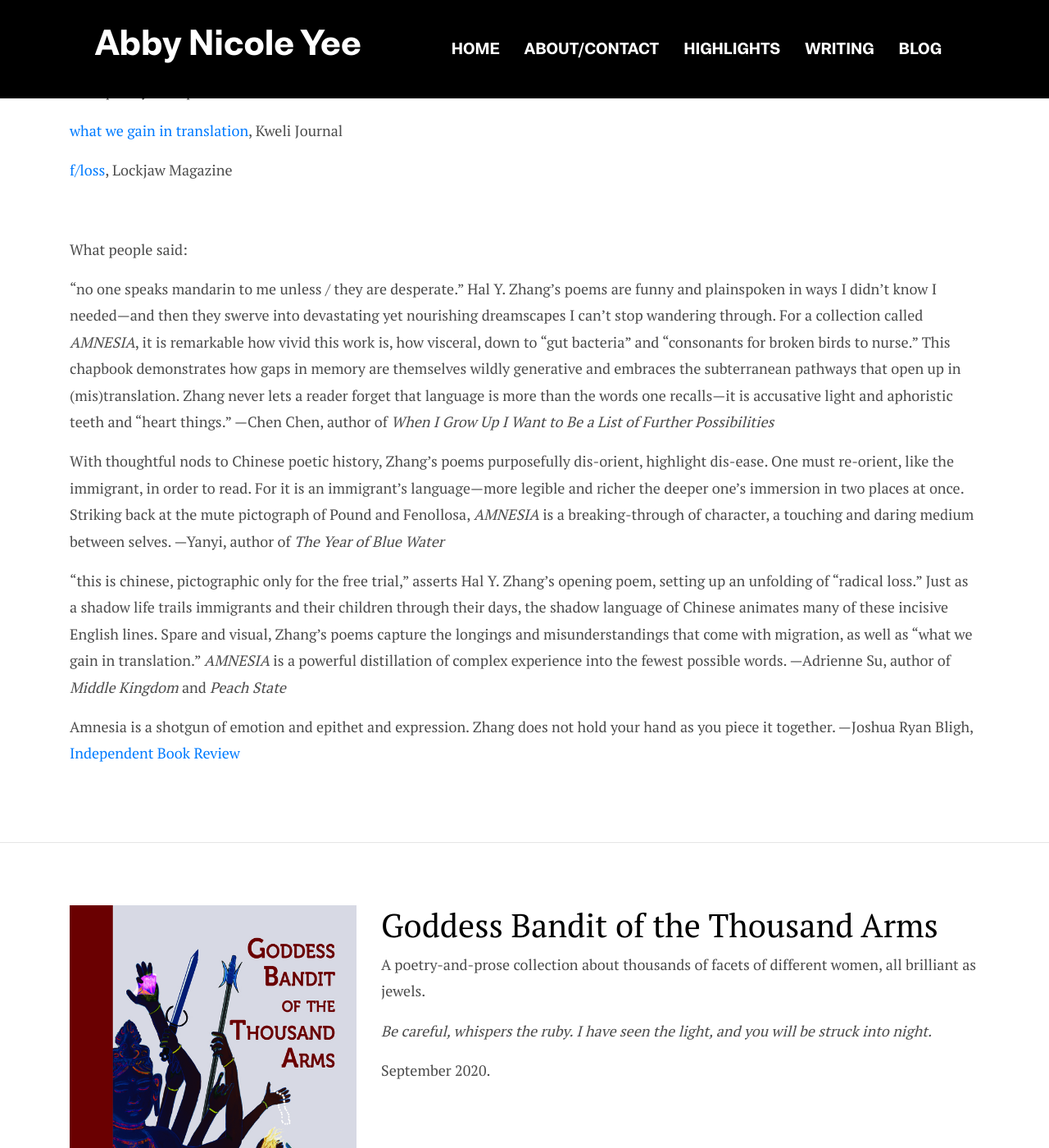
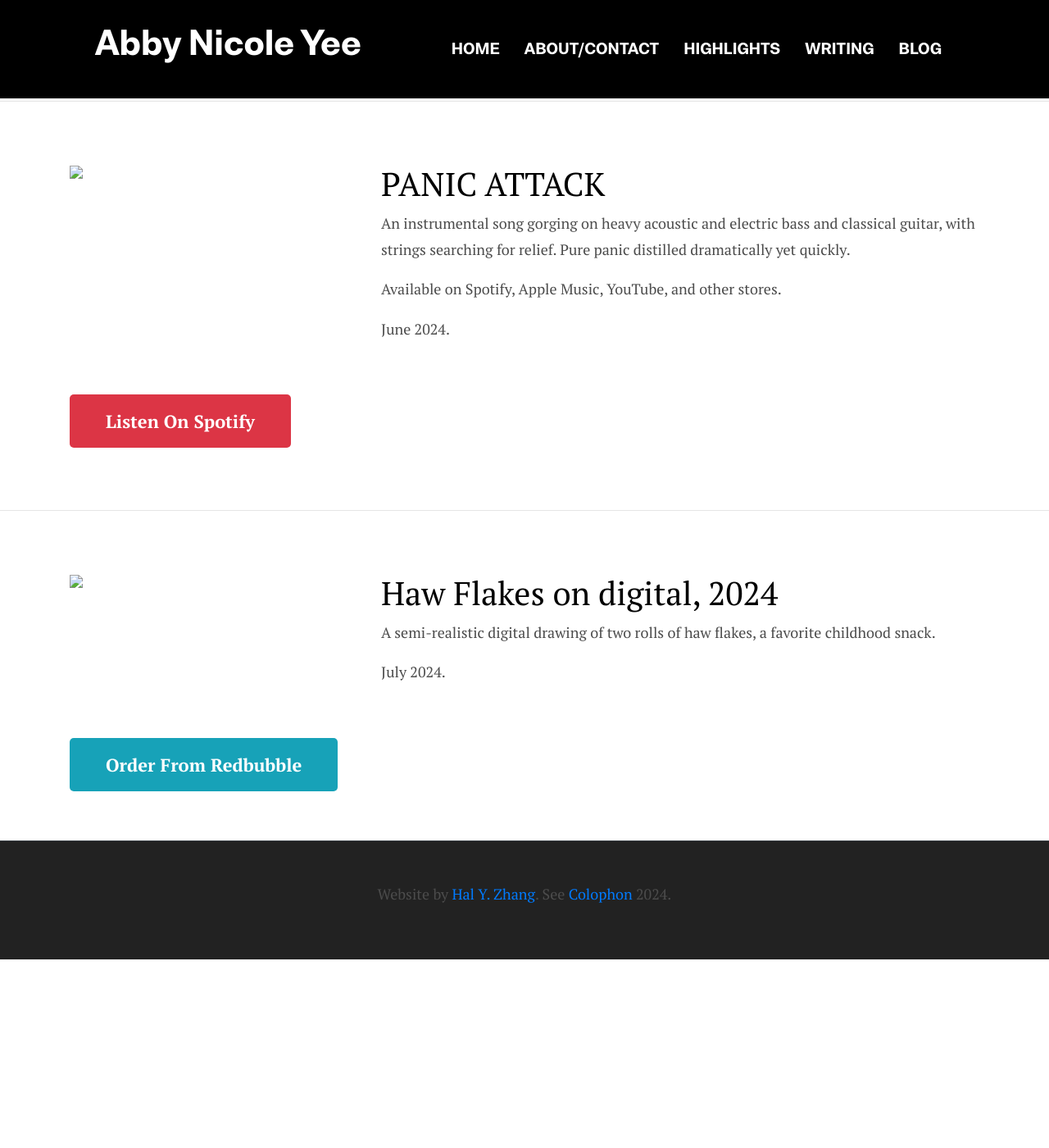
Before and after one commit to abbynicoleyee/abbynicoleyee.github.io, a Jekyll site: the page built from _pages/highlights.html, in a window 1280 px wide and 1400 px high, scrolled down 1026 px. Shown: the whole window at 82% size. Built offline with Jekyll 4.4.1, drawn with Linux system fonts in a browser that asks for light colours; after the commit the page ends 2196 px from its top, so only the background shows below that; some of the changed text lies outside the part shown.

Commit message:
Update highlights.html

```diff
--- a/_pages/highlights.html
+++ b/_pages/highlights.html
@@ -29,58 +29,35 @@ background-align: bg-shape-center
   <div class="col-8">
   </div>
 </div>
-<div class="row mt-5"><div class="col-12">
-  <p class="paragraph">Read poetry excerpts:</p></div></div>
-<div class="row"><div class="col-12"><p class="paragraph"><a href="http://www.kwelijournal.org/poetry-1/2019/9/6/what-we-gain-in-translation-by-hal-y-zhang">what we gain in translation</a>, Kweli Journal</div></div>
-<div class="row"><div class="col-12"><p class="paragraph"><a href="https://www.lockjawmagazine.com/vol6/zhang/floss/">f/loss</a>, Lockjaw Magazine</div></div>
-  <div class="row">
+
+<div class="row">
 
 </div>
-<div class="row mt-5">
-  <div class="col-12">
-<p>
-What people said:</p>
+  </section>
+<hr/>
 
-<p>“no one speaks mandarin to me unless / they are desperate.” Hal Y. Zhang’s poems are funny and plainspoken in ways I didn’t know I needed—and then they swerve into devastating yet nourishing dreamscapes I can’t stop wandering through. For a collection called <em>AMNESIA</em>, it is remarkable how vivid this work is, how visceral, down to “gut bacteria” and “consonants for broken birds to nurse.” This chapbook demonstrates how gaps in memory are themselves wildly generative and embraces the subterranean pathways that open up in (mis)translation. Zhang never lets a reader forget that language is more than the words one recalls—it is accusative light and aphoristic teeth and “heart things.” —Chen Chen, author of <em>When I Grow Up I Want to Be a List of Further Possibilities</em></p>
-
-<p>With thoughtful nods to Chinese poetic history, Zhang’s poems purposefully dis-orient, highlight dis-ease. One must re-orient, like the immigrant, in order to read. For it is an immigrant’s language—more legible and richer the deeper one’s immersion in two places at once. Striking back at the mute pictograph of Pound and Fenollosa, <em>AMNESIA</em> is a breaking-through of character, a touching and daring medium between selves. —Yanyi, author of <em>The Year of Blue Water</em></p>
-
-<p>“this is chinese, pictographic only for the free trial,” asserts Hal Y. Zhang’s opening poem, setting up an unfolding of “radical loss.” Just as a shadow life trails immigrants and their children through their days, the shadow language of Chinese animates many of these incisive English lines. Spare and visual, Zhang’s poems capture the longings and misunderstandings that come with migration, as well as “what we gain in translation.” <em>AMNESIA</em> is a powerful distillation of complex experience into the fewest possible words. —Adrienne Su, author of <em>Middle Kingdom</em> and <em>Peach State</em></p>
-
-<p>Amnesia is a shotgun of emotion and epithet and expression. Zhang does not hold your hand as you piece it together. —Joshua Ryan Bligh, <a href="https://independentbookreview.com/2021/06/24/book-review-amnesia/">Independent Book Review</a></p>
-</div>
-</div>
-  </section>
-
-<hr/>
-<a id="goddess" class="anchor"></a>
+<a id="panicattack" class="anchor"></a>
   <section class="section">
     <div class="container">
       <div class="row">
         <div class="col-4">
-          <img src="/assets/images/books/goddess.jpg" style="width:100%;" />
+          <img src="https://abbynicoleyee.github.io/website/assets/images/panicattack.PNG" style="width:100%;" />
         </div>
         <div class="col-8">
-    <h3>Goddess Bandit of the Thousand Arms</h3>
+    <h3>PANIC ATTACK</h3>
 
-    <p>A poetry-and-prose collection about thousands of facets of different women, all brilliant as jewels.</p>
-  <p><em>Be careful, whispers the ruby. I have seen the light, and you will be struck into night.</em></p>
-
-    <p>September 2020.</p>
+    <p>An instrumental song gorging on heavy acoustic and electric bass and classical guitar, with strings searching for relief. Pure panic distilled dramatically yet quickly.</p>
+    <p>Available on Spotify, Apple Music, YouTube, and other stores.</p>
+    <p>June 2024.</p>
   </div>
   </div>
   <div class="row mt-5">
     <div class="col-4">
-      <a href="http://www.aqueductpress.com/books/978-1-61976-189-6.php" class="btn btn-danger" role="button">Order from Aqueduct Press</a>
+      <a href="https://open.spotify.com/album/2nBqg1WWu6OYWLAAZTEYJO" class="btn btn-danger" role="button">Listen on Spotify</a>
     </div>
     <div class="col-8">
     </div>
   </div>
-  <div class="row mt-5"><div class="col-12"><p class="paragraph">Read poetry excerpts:</p></div></div>
-  <div class="row"><div class="col-12"><p class="paragraph"><a href="http://strangehorizons.com/poetry/majorana-back-again/">Majorana, back again</a>, Strange Horizons</div></div>
-  <div class="row"><div class="col-12"><p class="paragraph"><a href="https://uncannymagazine.com/article/steeped-in-stars/">Steeped in Stars</a>, Uncanny Magazine</div></div>
-  <div class="row"><div class="col-12"><p class="paragraph"><a href="http://www.liminalitypoetry.com/issue-16-summer-2018/seraphima/">Seraphima</a>, Liminality</div></div>
-  <div class="row"><div class="col-12"><p class="paragraph"><a href="https://firesidefiction.com/how-to-leave-the-planet">How to leave the planet</a>, Fireside</div></div>
     </section>
 
 <hr/>
@@ -89,35 +66,21 @@ What people said:</p>
       <div class="container">
         <div class="row">
           <div class="col-4">
-            <img src="/assets/images/books/mother.jpg" style="width:100%;" />
+            <img src="https://abbynicoleyee.github.io/website/assets/images/hawflakes.JPG" style="width:100%;" />
           </div>
           <div class="col-8">
-      <h3>Hard Mother, Spider Mother, Soft Mother</h3>
+      <h3>Haw Flakes on digital, 2024</h3>
 
-      <p>Ellery thought she knew Valerie, until she didn't. A small book about the sharp things between mothers and daughters.</p>
-    <p><em>It’s been eight hours since she disappeared in body by thoroughly invading me in mind. I’ve never spent so long thinking about a person as I would a math problem, turning her over and over in my brain and looking for invisible hinges that can be pushed and pulled to reveal some piece of her core.</em></p>
-
-      <p>July 2019.</p>
+      <p>A semi-realistic digital drawing of two rolls of haw flakes, a favorite childhood snack.</p>
+      <p>July 2024.</p>
     </div>
     </div>
     <div class="row mt-5">
       <div class="col-4">
-        <a href="https://radixmedia.org/product/hard-mother-by-hal-y-zhang/" class="btn btn-info" role="button">Order from Radix Media</a>
+        <a href="https://www.redbubble.com/studio/promote/161515469" class="btn btn-info" role="button">Order from Redbubble</a>
       </div>
       <div class="col-8">
       </div>
     </div>
-    <div class="row mt-5"><div class="col-12"><p class="paragraph"><a href="https://curiousfictions.com/stories/3070-hal-y-zhang-excerpt-from-hard-mother-spider-mother-soft-mother">Read an excerpt</a></div></div>
-    <div class="row"><div class="col-12"><p class="paragraph"><a href="http://www.readlearnlivepodcast.com/family-and-identity-ep-61-with-hal-y-zhang/">Listen to an interview on the Read Learn Live Podcast</a></div></div>
-    <div class="row"><div class="col-12"><p class="paragraph"><a href="https://radixmedia.org/memory-holes-conversation-hal-y-zhang/">Read an interview with Radix Media</a></div></div>
-      <div class="row mt-5">
-        <div class="col-12">
-      <p>
-        What people said:</p>
 
-        <p>In this unexpected sci-fi tale, set in a not-too-futuristic surveillance state, Hal Y. Zhang renders Chinese mother-daughter relationships with tenderness and empathy. —Ling Ma, author of <em>Severance</em></p>
-
-        <p>An optimistically melancholic look at mental illness, consumerism, and how the two can come between our relationships. —Joshua Ryan Bligh, <a href="https://independentbookreview.com/2020/03/05/hard-mother-spider-mother-soft-mother/">Independent Book Review</a></p>
-</div>
-      </div>
       </section>
```
